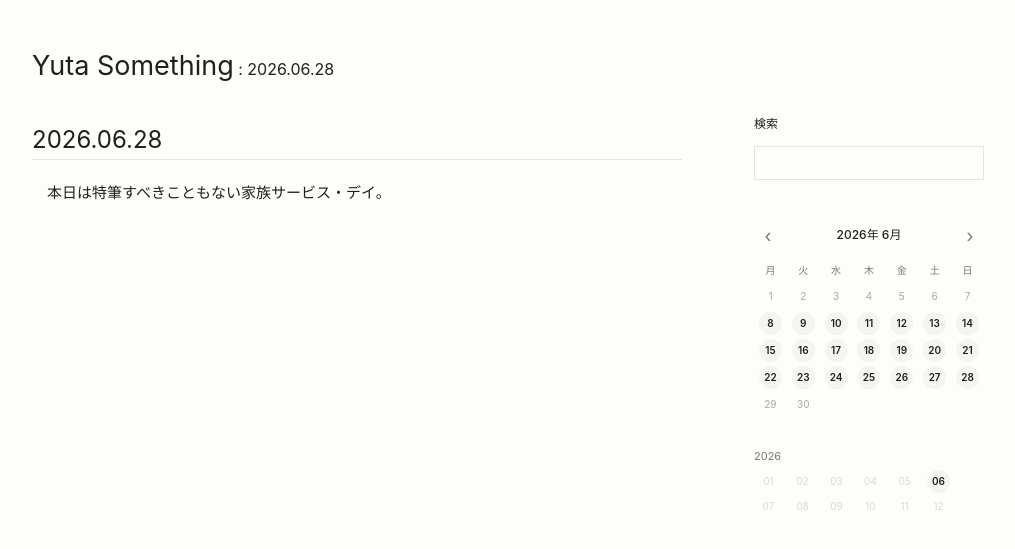
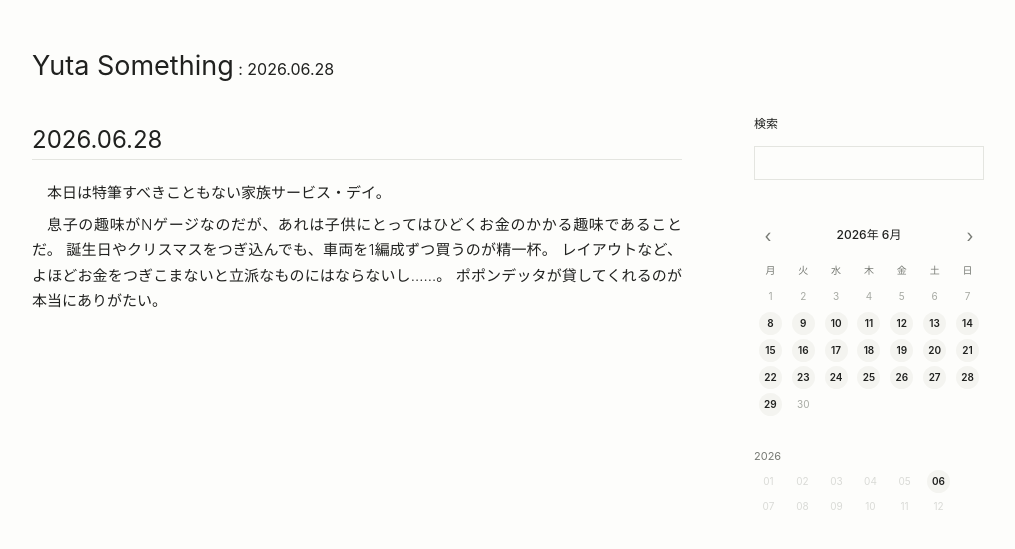
Before and after one commit to yutasth/weblog, a Jekyll site: the page built from _diary/202606281.md, in a window 1280 px wide. Shown: the top 549 px of the page, without its empty margins (132-1147 px from the left). Built offline with Jekyll 4.4.1, drawn with Linux system fonts in a browser that asks for light colours.

Commit message:
2026.06.29 日記追加

```diff
--- a/_diary/202606281.md
+++ b/_diary/202606281.md
@@ -2,3 +2,8 @@
 ---
 
 本日は特筆すべきこともない家族サービス・デイ。
+
+息子の趣味がNゲージなのだが、あれは子供にとってはひどくお金のかかる趣味であることだ。
+誕生日やクリスマスをつぎ込んでも、車両を1編成ずつ買うのが精一杯。
+レイアウトなど、よほどお金をつぎこまないと立派なものにはならないし……。
+ポポンデッタが貸してくれるのが本当にありがたい。
```
Also changed, not shown: _diary/202606291.md (added, +9 -0 lines).
